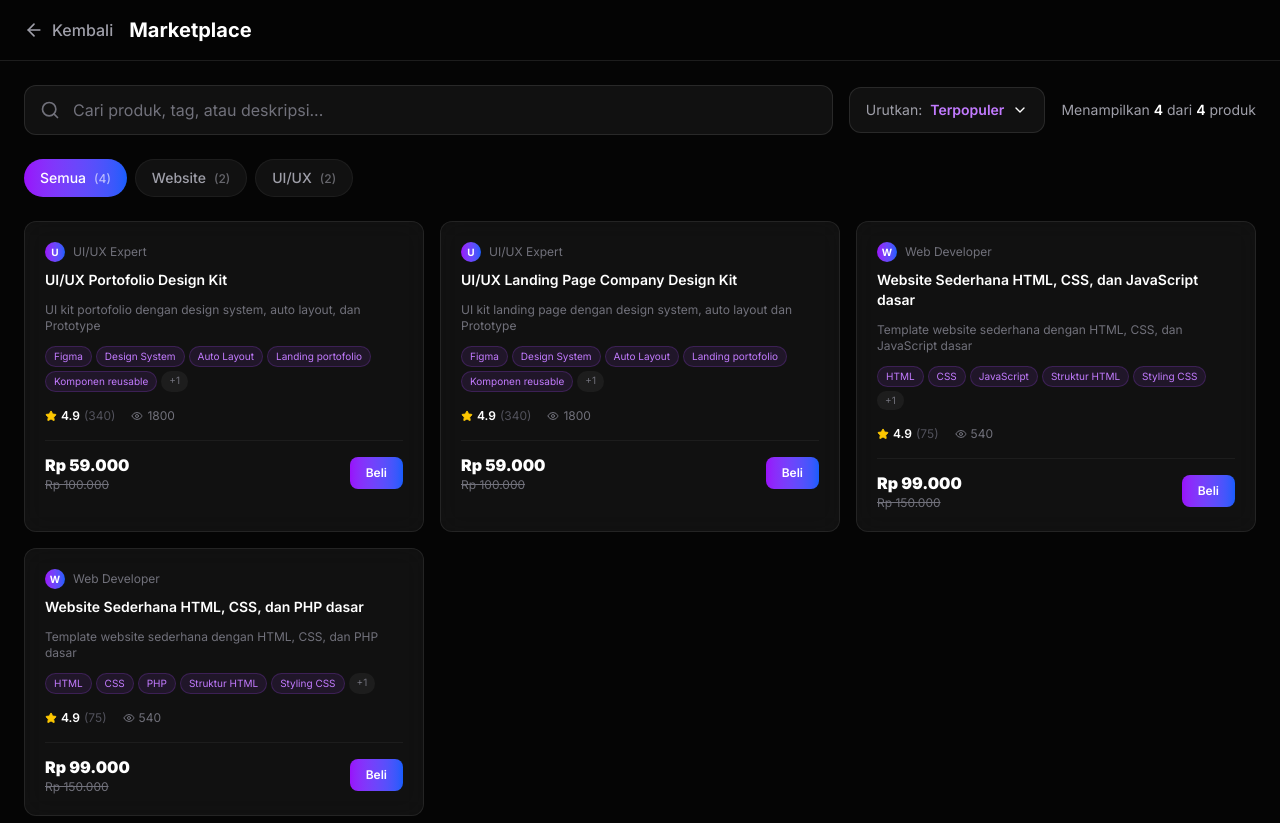
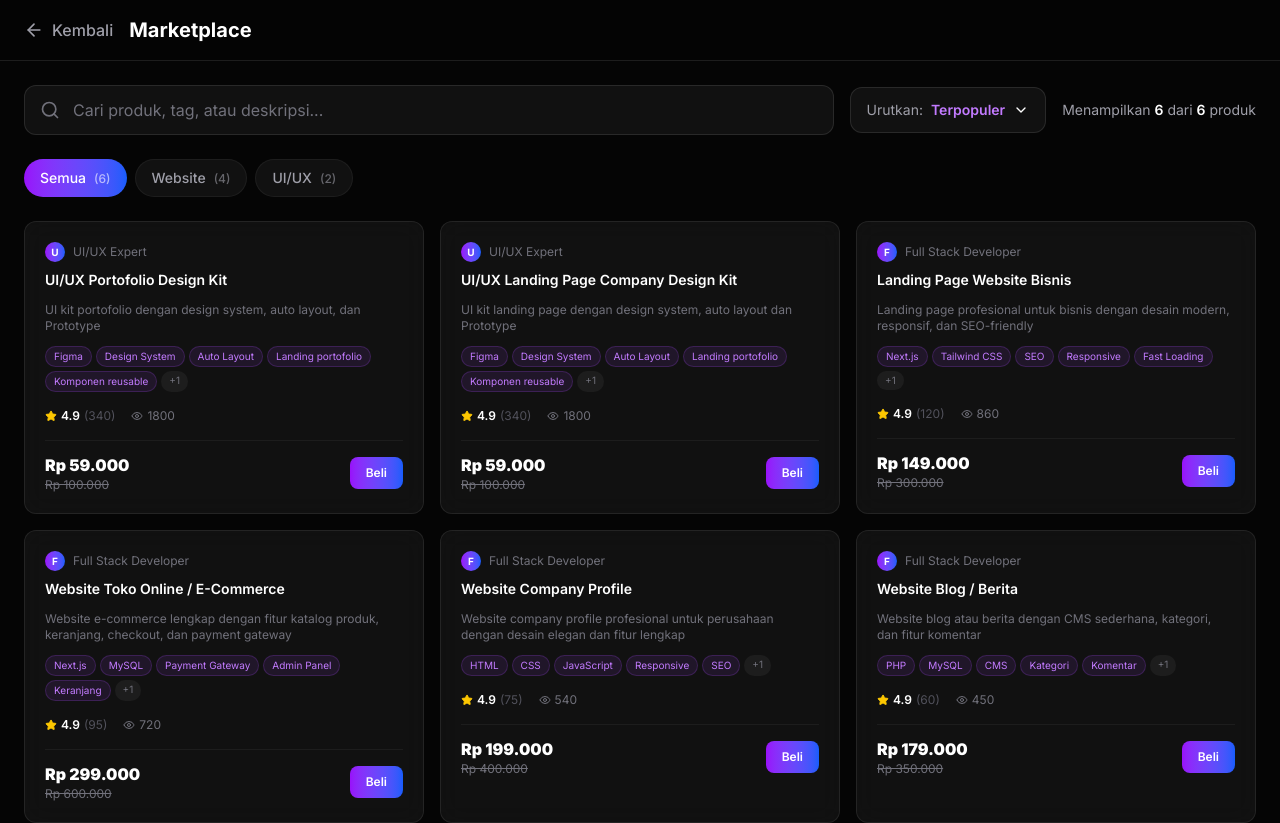
Before and after one commit to adinnur890/Brand-Developer, a Next.js app: page /marketplace in a window 1280 px wide. Shown: the top 823 px of the page. Built offline with nearby package versions, Linux system fonts and the light colour scheme.

Commit message:
Add more Website products: Landing Page, Toko Online, Company Profile, Blog

```diff
--- a/src/app/marketplace/page.tsx
+++ b/src/app/marketplace/page.tsx
@@ -34,35 +34,61 @@ const products = [
   },
   {
     id: 3,
-    title: "Website Sederhana HTML, CSS, dan JavaScript dasar",
+    title: "Landing Page Website Bisnis",
+    rating: 4.9,
+    reviews: 120,
+    views: 860,
+    author: "Full Stack Developer",
+    category: "Website",
+    description: "Landing page profesional untuk bisnis dengan desain modern, responsif, dan SEO-friendly",
+    tags: ["Next.js", "Tailwind CSS", "SEO", "Responsive", "Fast Loading", "Contact Form"],
+    price: 149000,
+    originalPrice: 300000,
+  },
+  {
+    id: 4,
+    title: "Website Toko Online / E-Commerce",
+    rating: 4.9,
+    reviews: 95,
+    views: 720,
+    author: "Full Stack Developer",
+    category: "Website",
+    description: "Website e-commerce lengkap dengan fitur katalog produk, keranjang, checkout, dan payment gateway",
+    tags: ["Next.js", "MySQL", "Payment Gateway", "Admin Panel", "Keranjang", "Checkout"],
+    price: 299000,
+    originalPrice: 600000,
+  },
+  {
+    id: 5,
+    title: "Website Company Profile",
     rating: 4.9,
     reviews: 75,
     views: 540,
-    author: "Web Developer",
+    author: "Full Stack Developer",
     category: "Website",
-    description: "Template website sederhana dengan HTML, CSS, dan JavaScript dasar",
-    tags: ["HTML", "CSS", "JavaScript", "Struktur HTML", "Styling CSS", "Interaksi JS"],
-    price: 99000,
-    originalPrice: 150000,
+    description: "Website company profile profesional untuk perusahaan dengan desain elegan dan fitur lengkap",
+    tags: ["HTML", "CSS", "JavaScript", "Responsive", "SEO", "Contact Form"],
+    price: 199000,
+    originalPrice: 400000,
   },
   {
-    id: 4,
-    title: "Website Sederhana HTML, CSS, dan PHP dasar",
+    id: 6,
+    title: "Website Blog / Berita",
     rating: 4.9,
-    reviews: 75,
-    views: 540,
-    author: "Web Developer",
+    reviews: 60,
+    views: 450,
+    author: "Full Stack Developer",
     category: "Website",
-    description: "Template website sederhana dengan HTML, CSS, dan PHP dasar",
-    tags: ["HTML", "CSS", "PHP", "Struktur HTML", "Styling CSS", "Interaksi PHP"],
-    price: 99000,
-    originalPrice: 150000,
+    description: "Website blog atau berita dengan CMS sederhana, kategori, dan fitur komentar",
+    tags: ["PHP", "MySQL", "CMS", "Kategori", "Komentar", "Responsive"],
+    price: 179000,
+    originalPrice: 350000,
   },
 ];
 
 const categories = [
-  { name: "Semua", count: 4 },
-  { name: "Website", count: 2 },
+  { name: "Semua", count: 6 },
+  { name: "Website", count: 4 },
   { name: "UI/UX", count: 2 },
 ];
 
```
